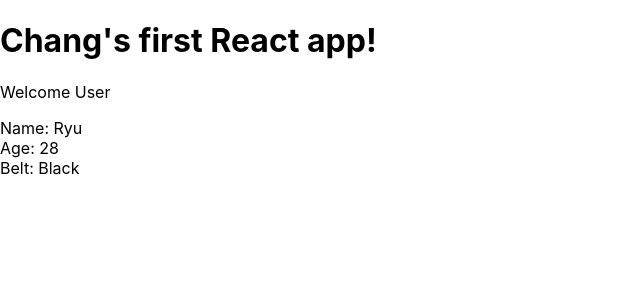
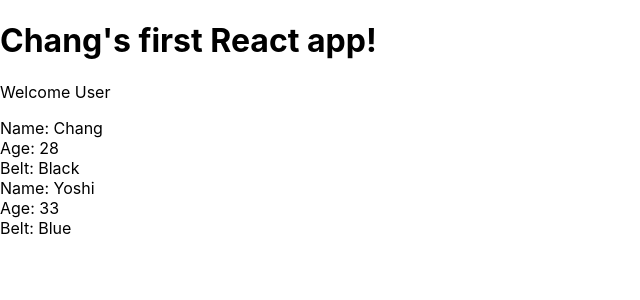
Before and after one commit to cxiong03/react-ninjas, a React (Create React App) app in the folder myapp/: page / in a window 1280 px wide. Shown: the top 300 px of the page, without its empty margins (0-640 px from the left). Built offline with nearby package versions, Linux system fonts and the light colour scheme.

Commit message:
storing properties in our components

```diff
--- a/myapp/src/App.js
+++ b/myapp/src/App.js
@@ -7,7 +7,8 @@
       <div className="App">
         <h1>Chang's first React app!</h1>
         <p>Welcome User</p>
-        <Ninjas />
+        <Ninjas name='Chang' age='28' belt='Black'/>
+        <Ninjas name='Yoshi' age='33' belt='Blue'/>
       </div>
     );
   }
--- a/myapp/src/Ninjas.js
+++ b/myapp/src/Ninjas.js
@@ -2,12 +2,22 @@
 
 class Ninjas extends Component {
     render () {
-        return (
-            <div className='ninja'>
-                <div>Name: Ryu</div>
-                <div>Age: 28</div>
-                <div>Belt: Black</div>
-            </div>
+        // console.log(this.props)
+        // return (
+        //     <div className='ninja'>
+        //         <div>Name: { this.props.name }</div>
+        //         <div>Age: { this.props.age }</div>
+        //         <div>Belt: { this.props.belt }</div>
+        //     </div>
+
+        //destructing is another way to store property
+        const { name, age, belt } = this.props;
+            return (
+                <div className='ninja'>
+                    <div>Name: { name }</div>
+                    <div>Age: { age }</div>
+                    <div>Belt: { belt }</div>
+                </div>
         )
     }
 }
```
